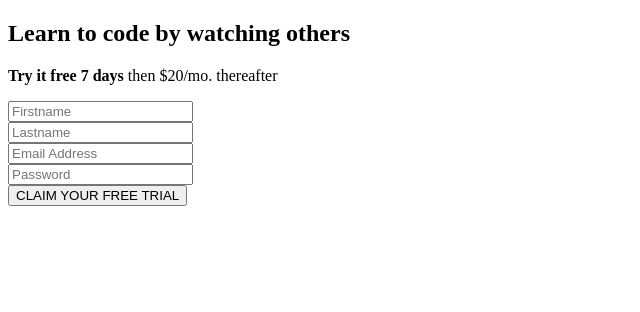
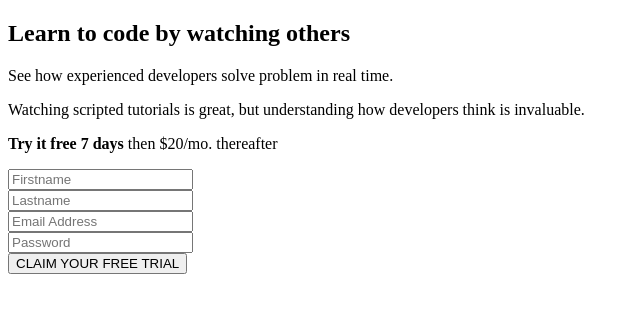
Before and after one commit to EmekaIke/Rsponsive-form, a plain HTML site: page index.html in a window 1280 px wide. Shown: the whole page, without its empty margins (0-640 px from the left). Drawn offline with Linux system fonts and the light colour scheme.

Commit message:
Update index.html

```diff
--- a/index.html
+++ b/index.html
@@ -11,7 +11,8 @@
         <section>
             <div>
                 <h2>Learn to code by watching others</h2>
-                <p></p>
+                <p>See how experienced developers solve problem in real time.</p>
+                <p>Watching scripted tutorials is great, but understanding how developers think is invaluable.</p>
             </div>
         </section>
         <section>
```
